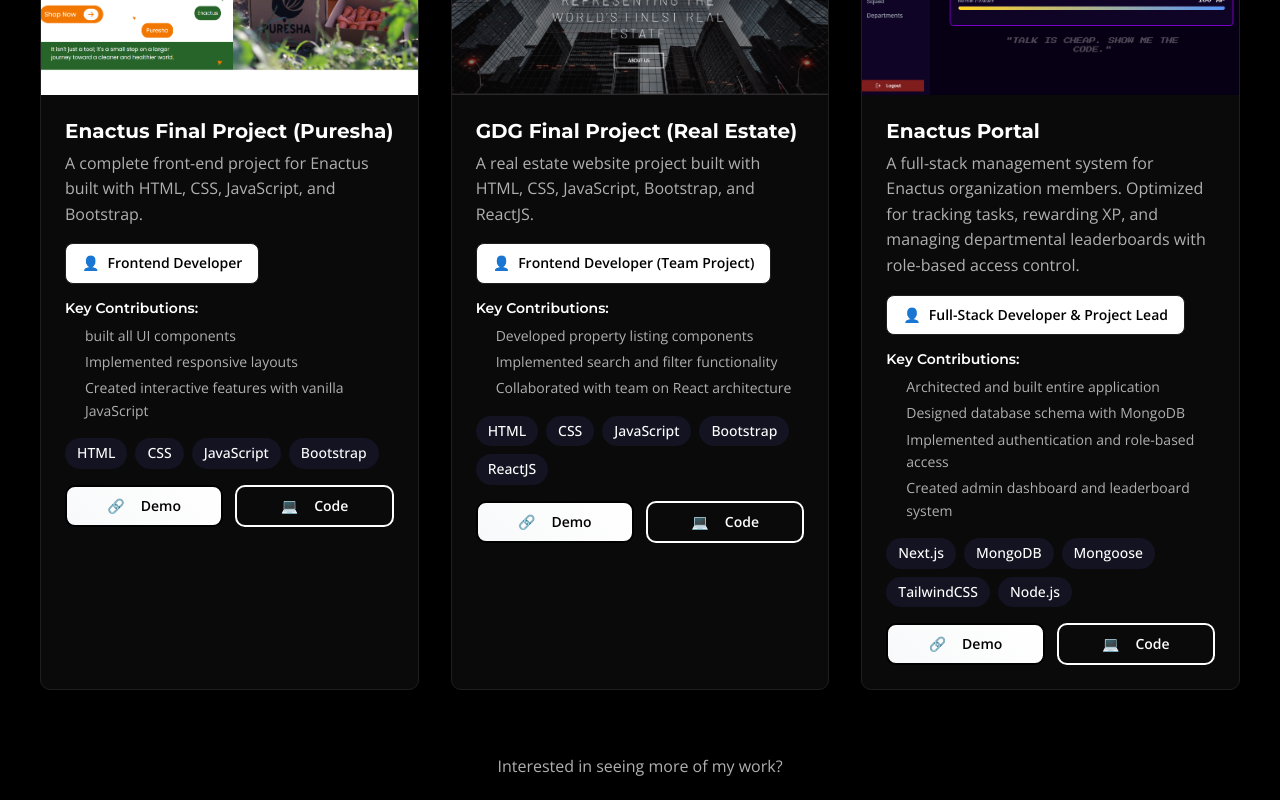
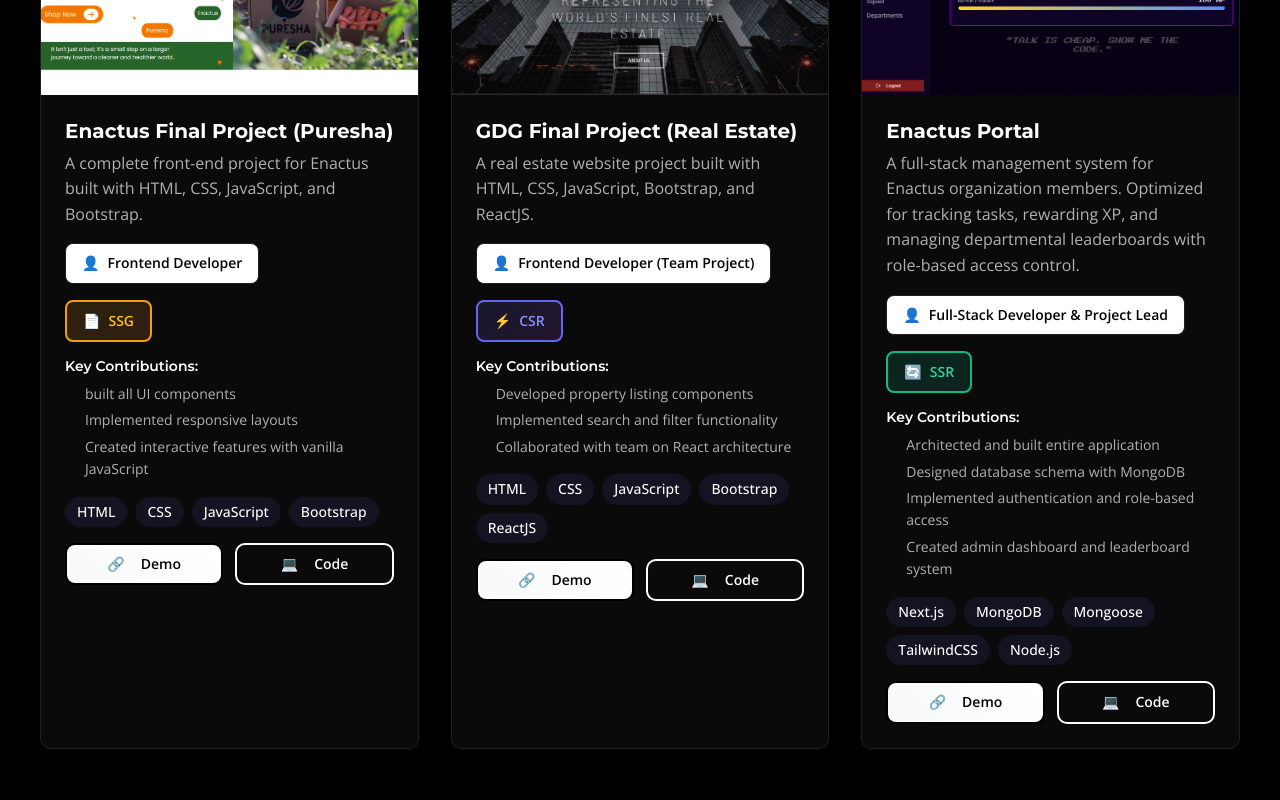
Before and after one commit to HazemAlMili/portfolio-repo, a Next.js app: page / in a window 1280 px wide. Shown: the part 2897-3697 px from the top of the page. Built offline with nearby package versions, Linux system fonts and the light colour scheme.

Commit message:
add strategy-explanation

```diff
--- a/components/projects.tsx
+++ b/components/projects.tsx
@@ -1,6 +1,6 @@
 "use client";
 
-import { useMemo } from "react";
+import { useMemo, useState } from "react";
 import Image from "next/image";
 import { projects, personalInfo } from "@/lib/data";
 import ScrollReveal from "./ScrollReveal";
@@ -87,10 +87,32 @@ const CTA_TEXT_STYLES = {
 } as const;
 
 // ============================================================================
+// RENDER STRATEGY EXPLANATIONS
+// ============================================================================
+
+const RENDER_STRATEGY_EXPLANATIONS = {
+  CSR: "Client-Side Rendering: The page is rendered in the browser using JavaScript. Fast initial load, but may have slower content display.",
+  SSR: "Server-Side Rendering: Pages are rendered on the server for each request. Great for SEO and dynamic content with fresh data on every visit.",
+  SSG: "Static Site Generation: Pages are pre-built at build time. Extremely fast, perfect for content that doesn't change often."
+} as const;
+
+// ============================================================================
 // MAIN COMPONENT
 // ============================================================================
 
 function Projects() {
+  // State to track which project's render strategy explanation is shown
+  // Format: { [projectTitle]: boolean }
+  const [expandedStrategy, setExpandedStrategy] = useState<Record<string, boolean>>({});
+
+  // Toggle explanation for a specific project
+  const toggleStrategyExplanation = (projectTitle: string) => {
+    setExpandedStrategy(prev => ({
+      ...prev,
+      [projectTitle]: !prev[projectTitle]
+    }));
+  };
+
   // Memoize project cards to prevent recreation on every render
   const projectCards = useMemo(
     () =>
@@ -131,6 +153,37 @@ function Projects() {
                     {project.role}
                   </span>
                 </div>
+              )}
+
+              {/* Render Strategy Badge */}
+              {project.renderStrategy && (
+                <>
+                  <div style={ROLE_CONTAINER_STYLES}>
+                    <span
+                      className={`render-strategy-badge strategy-${project.renderStrategy.toLowerCase()}`}
+                      onClick={() => toggleStrategyExplanation(project.title)}
+                      title={
+                        project.renderStrategy === "CSR"
+                          ? "Client-Side Rendering"
+                          : project.renderStrategy === "SSR"
+                          ? "Server-Side Rendering"
+                          : "Static Site Generation"
+                      }
+                    >
+                      <span role="img" aria-label="Render Strategy">
+                        {project.renderStrategy === "CSR" ? "⚡" : project.renderStrategy === "SSR" ? "🔄" : "📄"}
+                      </span>
+                      {project.renderStrategy}
+                    </span>
+                  </div>
+
+                  {/* Explanation - appears when badge is clicked */}
+                  {expandedStrategy[project.title] && (
+                    <div className="strategy-explanation">
+                      <p>{RENDER_STRATEGY_EXPLANATIONS[project.renderStrategy]}</p>
+                    </div>
+                  )}
+                </>
               )}
 
               {/* Key Responsibilities */}
@@ -192,7 +245,7 @@ function Projects() {
           </ScrollReveal>
         );
       }),
-    [] // Projects from lib/data are static, no dependencies needed
+    [expandedStrategy] // Re-render when explanation state changes
   );
 
   return (
--- a/lib/data.ts
+++ b/lib/data.ts
@@ -86,6 +86,7 @@ export const projects = [
       "Created interactive features with vanilla JavaScript"
     ],
     technologies: ["HTML", "CSS", "JavaScript", "Bootstrap"],
+    renderStrategy: "SSG" as const,
     demoLink: "https://hazemalmili.github.io/Puresha/",
     codeLink: "https://github.com/HazemAlMili/final-project",
     image: "/puresha.png",
@@ -101,6 +102,7 @@ export const projects = [
       "Collaborated with team on React architecture"
     ],
     technologies: ["HTML", "CSS", "JavaScript", "Bootstrap", "ReactJS"],
+    renderStrategy: "CSR" as const,
     demoLink: "https://mohamedabuzahda.github.io/Real-State/",
     codeLink: "https://github.com/mohamedabuzahda/Real-State",
     image: "/real-estate.png",
@@ -117,6 +119,7 @@ export const projects = [
       "Created admin dashboard and leaderboard system"
     ],
     technologies: ["Next.js", "MongoDB", "Mongoose", "TailwindCSS", "Node.js"],
+    renderStrategy: "SSR" as const,
     demoLink: "https://enactus-portal.vercel.app/",
     codeLink: "https://github.com/HazemAlMili/enactus-portal",
     image: "/overview.png",
--- a/styles/Projects.css
+++ b/styles/Projects.css
@@ -96,3 +96,85 @@
     justify-content: center;
     gap: 0.5rem;
 }
+
+/* Render Strategy Badges */
+.render-strategy-badge {
+    display: inline-flex;
+    align-items: center;
+    gap: 0.5rem;
+    padding: 0.5rem 1rem;
+    border-radius: 0.5rem;
+    font-size: 0.875rem;
+    font-weight: 600;
+    border: 2px solid;
+    transition: all 0.3s ease;
+    cursor: pointer;
+}
+
+/* CSR - Client-Side Rendering (Electric Blue/Purple) */
+.strategy-csr {
+    background: linear-gradient(135deg, rgba(99, 102, 241, 0.15), rgba(168, 85, 247, 0.15));
+    border-color: rgb(99, 102, 241);
+    color: rgb(139, 142, 255);
+}
+
+.strategy-csr:hover {
+    background: linear-gradient(135deg, rgba(99, 102, 241, 0.25), rgba(168, 85, 247, 0.25));
+    box-shadow: 0 4px 12px rgba(99, 102, 241, 0.3);
+    transform: translateY(-2px);
+}
+
+/* SSR - Server-Side Rendering (Green/Teal) */
+.strategy-ssr {
+    background: linear-gradient(135deg, rgba(16, 185, 129, 0.15), rgba(20, 184, 166, 0.15));
+    border-color: rgb(16, 185, 129);
+    color: rgb(52, 211, 153);
+}
+
+.strategy-ssr:hover {
+    background: linear-gradient(135deg, rgba(16, 185, 129, 0.25), rgba(20, 184, 166, 0.25));
+    box-shadow: 0 4px 12px rgba(16, 185, 129, 0.3);
+    transform: translateY(-2px);
+}
+
+/* SSG - Static Site Generation (Orange/Amber) */
+.strategy-ssg {
+    background: linear-gradient(135deg, rgba(245, 158, 11, 0.15), rgba(251, 146, 60, 0.15));
+    border-color: rgb(245, 158, 11);
+    color: rgb(251, 191, 36);
+}
+
+.strategy-ssg:hover {
+    background: linear-gradient(135deg, rgba(245, 158, 11, 0.25), rgba(251, 146, 60, 0.25));
+    box-shadow: 0 4px 12px rgba(245, 158, 11, 0.3);
+    transform: translateY(-2px);
+}
+
+/* Strategy Explanation */
+.strategy-explanation {
+    margin-top: 0.75rem;
+    padding: 1rem;
+    background: rgba(255, 255, 255, 0.05);
+    border-left: 3px solid var(--accent);
+    border-radius: 0.5rem;
+    animation: slideDown 0.3s ease-out;
+}
+
+.strategy-explanation p {
+    margin: 0;
+    font-size: 0.875rem;
+    line-height: 1.6;
+    color: var(--muted-foreground);
+}
+
+@keyframes slideDown {
+    from {
+        opacity: 0;
+        transform: translateY(-10px);
+    }
+
+    to {
+        opacity: 1;
+        transform: translateY(0);
+    }
+}
```
